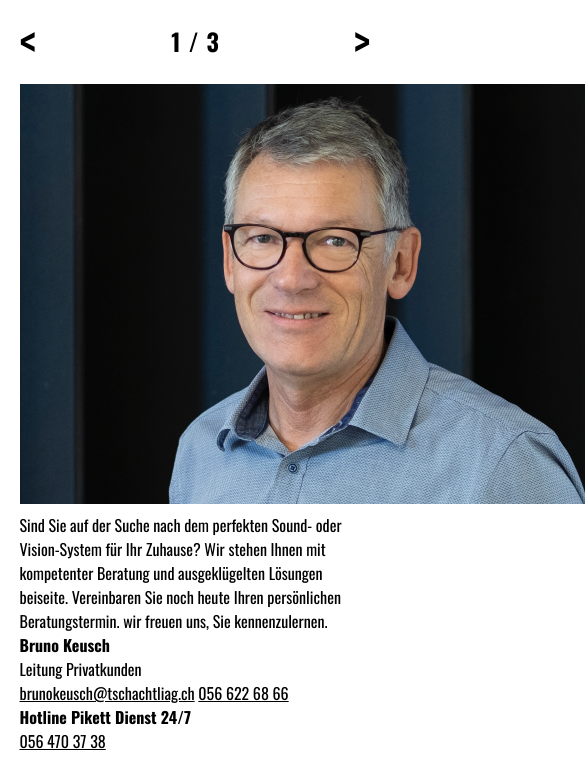
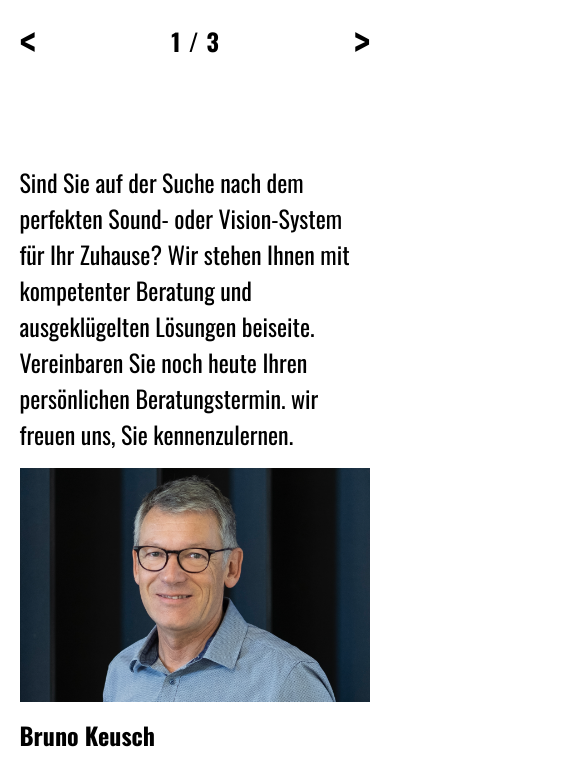
Before and after one commit to PWagner86/allink_test, a website: page index.html in a window 390 px wide. Shown: the part 8889-9647 px from the top of the page, 585 px wide, since content can reach past the window. Drawn offline with nearby package versions, Linux system fonts and the light colour scheme.

Commit message:
contact styling fertig

```diff
--- a/index.html
+++ b/index.html
@@ -135,19 +135,22 @@
         </div>
 
         <section class="contact">
-            <div class="contact__picwrapper">
+            <p class="contact__text contact__text--small">
+                Sind Sie auf der Suche nach dem perfekten Sound- oder Vision-System für Ihr Zuhause? Wir stehen Ihnen mit kompetenter Beratung und ausgeklügelten Lösungen beiseite. Vereinbaren Sie noch heute Ihren persönlichen Beratungstermin. wir freuen uns, Sie kennenzulernen.
+            </p>
+            <div class="contact__wrapper contact__wrapper--pic">
                 <img src="./pics/keusch.PNG" alt="Herr Bruno Keusch" class="contact__pic">
             </div>
-            <div class="contact__textwrapper">
-                <p class="contact__text">
+            <div class="contact__wrapper contact__wrapper--text">
+                <p class="contact__text contact__text--big">
                     Sind Sie auf der Suche nach dem perfekten Sound- oder Vision-System für Ihr Zuhause? Wir stehen Ihnen mit kompetenter Beratung und ausgeklügelten Lösungen beiseite. Vereinbaren Sie noch heute Ihren persönlichen Beratungstermin. wir freuen uns, Sie kennenzulernen.
                 </p>
-                <p class="contact__bold"><b>Bruno Keusch</b></p>
-                <p class="contact__jobtitle">Leitung Privatkunden</p>
-                <a href="mailto:brunokeusch@tschachtliag.ch" class="contact__link">brunokeusch@tschachtliag.ch</a>
-                <a href="tel:+41 56 622 68 66" class="contact__link">056 622 68 66</a>
-                <p class="contact__bold"><b>Hotline Pikett Dienst 24/7</b></p>
-                <a href="tel:+56 470 37 38" class="contact__link">056 470 37 38</a>
+                <p class="contact__text contact__text--padding"><b>Bruno Keusch</b></p>
+                <p class="contact__text contact__text--padding">Leitung Privatkunden</p>
+                <a href="mailto:brunokeusch@tschachtliag.ch" class="contact__text contact__text--padding">brunokeusch@tschachtliag.ch</a>
+                <a href="tel:+41 56 622 68 66" class="contact__text contact__text--padding">056 622 68 66</a>
+                <p class="contact__text contact__text--padding"><b>Hotline Pikett Dienst 24/7</b></p>
+                <a href="tel:+56 470 37 38" class="contact__text contact__text--padding">056 470 37 38</a>
             </div>
         </section>
 
--- /dev/null
+++ b/scss/components/_contact.scss
@@ -0,0 +1,55 @@
+.contact{
+    display: flex;
+    padding: 4rem 0;
+
+    &__wrapper{
+        width: 50%;
+
+        &--text{
+            padding: 0 4rem;
+        }
+    }
+
+    &__pic{
+        width: 100%;
+    }
+
+    &__text{
+        font-size: 1.5rem;
+
+        &--small{
+            display: none;
+            padding: 1rem 0;
+        }
+
+        &--padding{
+            padding: 0.5rem 0;
+        }
+    }
+}
+
+@media screen and (max-width: 1000px) {
+
+    .contact{
+        flex-direction: column;
+
+        &__wrapper{
+            width: 100%;
+
+            &--text{
+                padding: 0;
+            }
+        }
+
+        &__text{
+
+            &--big{
+                display: none;
+            }
+
+            &--small{
+                display: block;
+            }
+        }
+    }
+}
--- a/scss/components/_index.scss
+++ b/scss/components/_index.scss
@@ -3,3 +3,4 @@
 @forward './rating';
 @forward './work';
 @forward './impression';
+@forward './contact';
```
Also changed, not shown: main.css, 1 other file.
